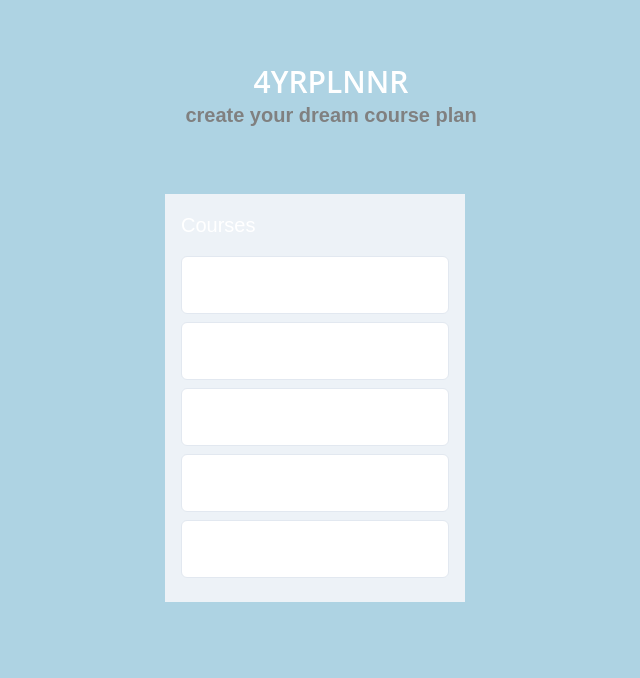
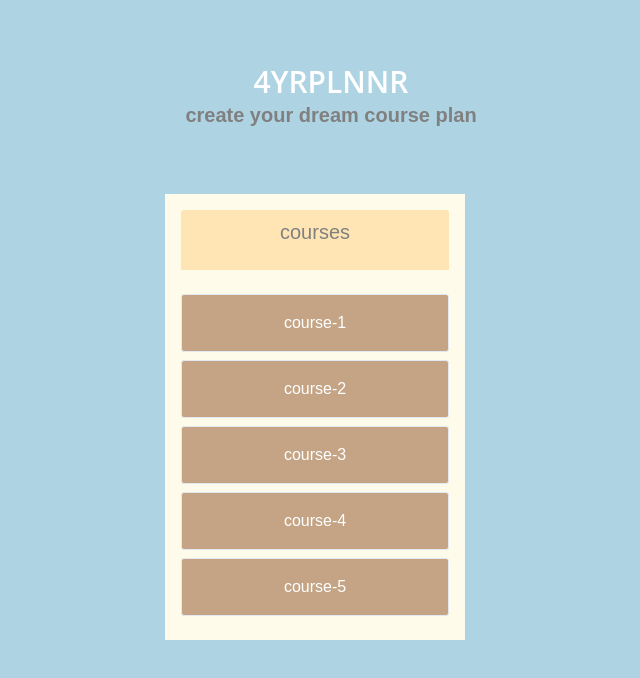
Before and after one commit to gayatri-3/4yrplnnr, a React (Create React App) app: page / in a window 1280 px wide. Shown: the top 678 px of the page, without its empty margins (309-949 px from the left). Built offline with nearby package versions, Linux system fonts and the light colour scheme.

Commit message:
enable course reordering within the drag-and-drop list

```diff
--- a/src/pages/planner.js
+++ b/src/pages/planner.js
@@ -1,9 +1,42 @@
 import { Box, Flex, Heading, Text } from "@chakra-ui/react";
-import React from "react";
+import React, { useState } from "react";
 import { DragDropContext, Droppable, Draggable } from "react-beautiful-dnd";
-import { courses } from "../courses.js";
+import { courses as initialCourses } from "../courses.js";
 
 export default function Planner() {
+    // courses initially displayed are imported from courses.js
+    const [courses, setCourses] = useState(initialCourses);
+
+    // called whenever drag and drop ends; handles repositioning of courses
+    const onDragEnd = (result) => {
+        const { destination, source } = result;
+
+        // if dropped outside valid zone, do nothing
+        if (!destination) {
+            return;
+        }
+
+        // if dropped in same place, do nothing
+        if (
+            destination.droppableId === source.droppableId &&
+            destination.index === source.index
+        ) {
+            return;
+        }
+
+        // reorder courses within the same droppable area
+
+        // copy courses array
+        const items = Array.from(courses);
+        // remove moved item from copy array
+        const [movedItem] = items.splice(source.index, 1);
+        // add moved item back to new spot in copy array
+        items.splice(destination.index, 0, movedItem);
+
+        // update state to copy array
+        setCourses(items);
+    };
+
     return (
         <Flex
             flexDir="column"
@@ -25,17 +58,38 @@ export default function Planner() {
             </Flex>
 
             {/* drag and drop courses */}
-            <DragDropContext>
+            <DragDropContext onDragEnd={onDragEnd}>
                 <Flex>
                     {/* left column: courses list */}
                     <Droppable droppableId="courses">
                         {(provided) => (
-                            <Box width="300px" bg="gray.100" p={4} mr={8}>
-                                <Text fontSize="xl" mb={4}>
-                                    Courses
-                                </Text>
+                            <Box
+                                width="300px"
+                                bg="column-bg"
+                                p={4}
+                                mr={8}
+                                ref={provided.innerRef}
+                                {...provided.droppableProps}
+                            >
+                                <Flex
+                                    align="center"
+                                    h="60px"
+                                    bg="column-header-bg"
+                                    rounded="3px 3px 0 0"
+                                    px="1.5rem"
+                                    mb="1.5rem"
+                                    justify="center"
+                                >
+                                    <Text
+                                        fontSize="xl"
+                                        mb={4}
+                                        color="gray-text"
+                                    >
+                                        courses
+                                    </Text>
+                                </Flex>
 
-                                {/* courses list */}
+                                {/* courses list with draggable boxes */}
                                 {courses.map((course, index) => (
                                     <Draggable
                                         key={course.id}
@@ -46,14 +100,17 @@ export default function Planner() {
                                             <Box
                                                 mb={2}
                                                 p={4}
-                                                bg="white"
                                                 borderWidth="1px"
                                                 borderRadius="md"
+                                                bg="card-bg"
+                                                rounded="3px"
                                                 ref={provided.innerRef}
                                                 {...provided.draggableProps}
                                                 {...provided.dragHandleProps}
                                             >
-                                                <Text>{course.id}</Text>
+                                                <Text textAlign={"center"}>
+                                                    {course.id}
+                                                </Text>
                                             </Box>
                                         )}
                                     </Draggable>
```
